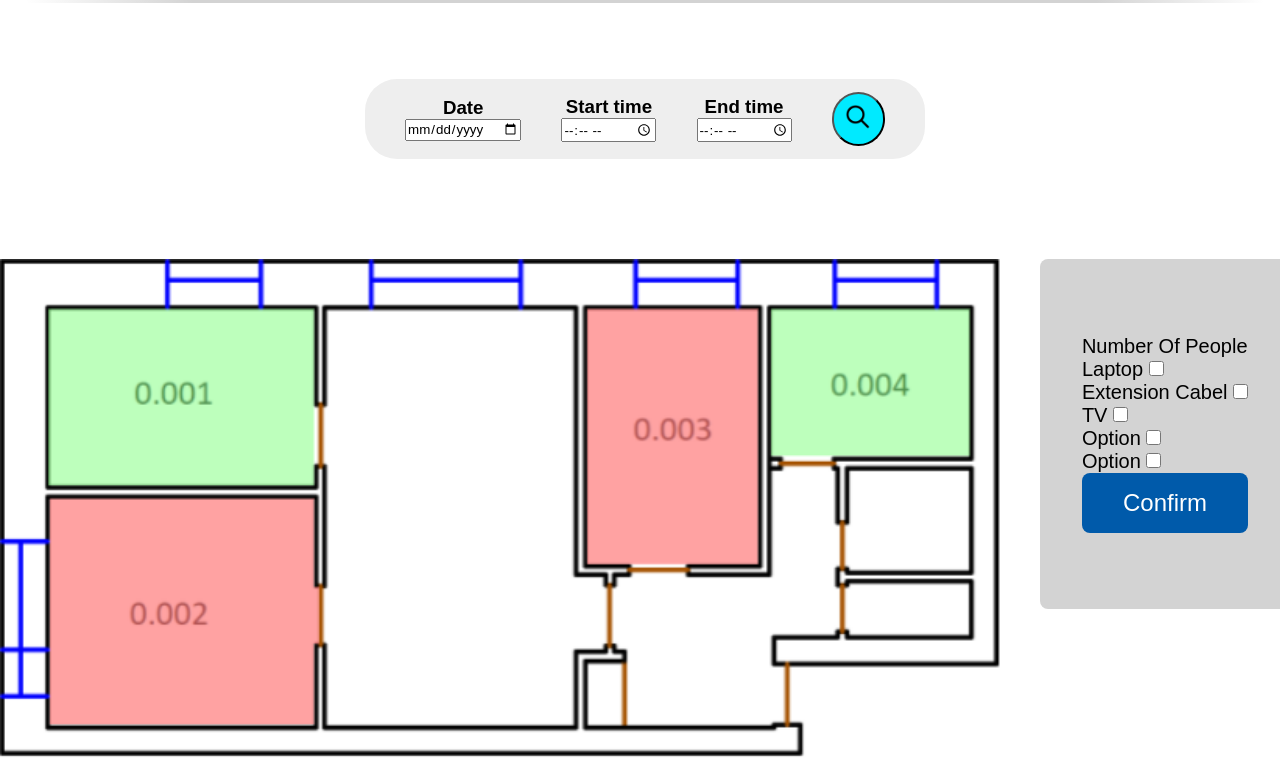
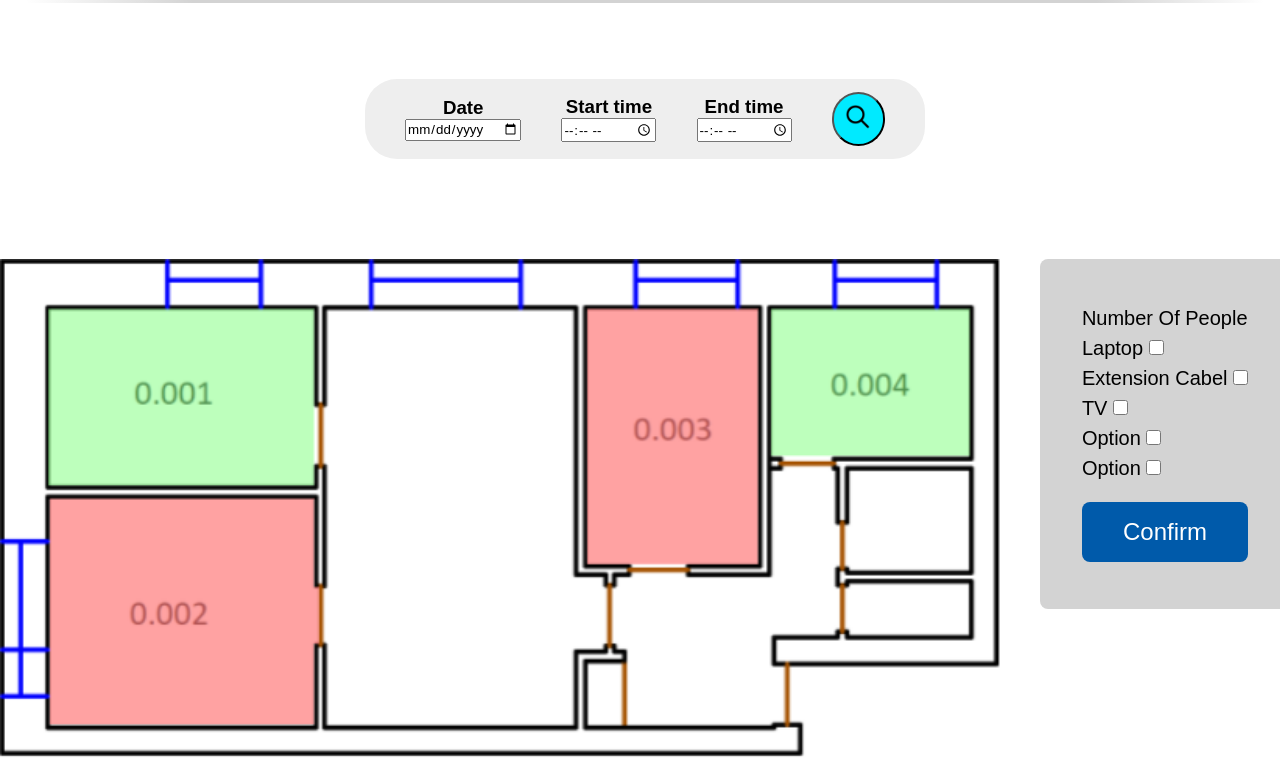
Before and after one commit to aaronejs/Group-D-Period-2, a PHP site: page /reserve.php in a window 1280 px wide. Shown: the part 131-892 px from the top of the page. Run offline with PHP 8.4, Linux system fonts and the light colour scheme; data that the repository does not hold is empty.

Commit message:
Fixed margins again in reserve

```diff
--- a/css/main.css
+++ b/css/main.css
@@ -234,6 +234,10 @@ footer .content{
   margin-top: 20px;
 }
 
+.formReserve p {
+  margin-bottom: 7px;
+}
+
 .reserveButton{
   background: #005aaa;
   height: 50px;
@@ -241,6 +245,7 @@ footer .content{
   border-radius: 8px;
   color: white;
   font-size: 20px;
+  margin-top: 15px;
 }
 
 .reserveCheckbox {
--- a/reserve.php
+++ b/reserve.php
@@ -36,7 +36,7 @@
 					<img src="./resources/map.png" alt="Map" class="reserveMap">
 					<div class="formReserve">
 						<form method="post" class="form">
-							<label for="numberOfPeople">Number Of People</label>
+							<p><label for="numberOfPeople">Number Of People</label></p>
 							<p><label for="laptop">Laptop</label>
 							<input type="checkbox" name="laptop" class="reserveCheckbox"></p>
 							<p><label for="extensionCabel">Extension Cabel</label>
```
